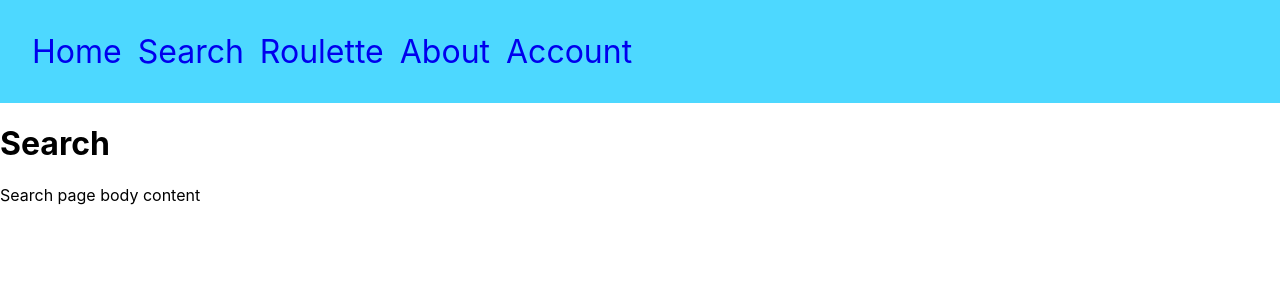
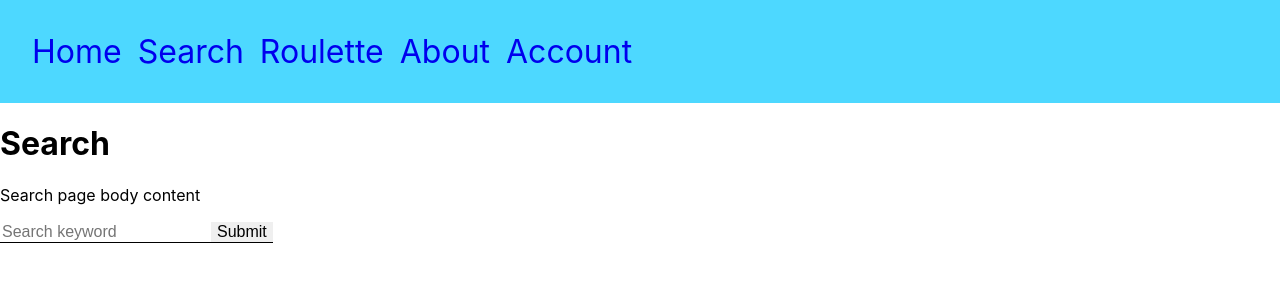
Before and after one commit to mackenzieleach/screwthereview, a React (Create React App) app: page /search in a window 1280 px wide. Shown: the top 300 px of the page. Built offline with nearby package versions, Linux system fonts and the light colour scheme.

Commit message:
Update Search.js with Rachel's Code

```diff
--- a/src/Search.js
+++ b/src/Search.js
@@ -1,14 +1,73 @@
 import React, { Component } from 'react';
 
+
+
 class Search extends Component {
+
+    constructor(props) {
+
+        super(props);
+
+        this.state = {value: ''};
+
+
+
+        this.handleChange = this.handleChange.bind(this);
+
+        this.handleSubmit = this.handleSubmit.bind(this);
+
+    }
+
+
+
+    handleChange(event) {
+
+        this.setState({value: event.target.value});
+
+    }
+
+
+
+    handleSubmit(event) {
+
+    alert('A name was submitted: ' + this.state.value);
+
+    event.preventDefault();
+
+    }
+
+
+
     render() {
+
         return (
+
             <div>
+
                 <h1>Search</h1>
+
                 <p>Search page body content</p>
+
+                <form onSubmit={this.handleSubmit}>
+
+                    <label>
+
+                    <input type="text" placeholder="Search keyword" value={this.state.value} onChange={this.handleChange} />
+
+                    </label>
+
+                    <input type="submit" value="Submit" />
+
+                </form>
+
             </div>
+
         );
+
     }
+
 }
 
+
+
 export default Search;
```
